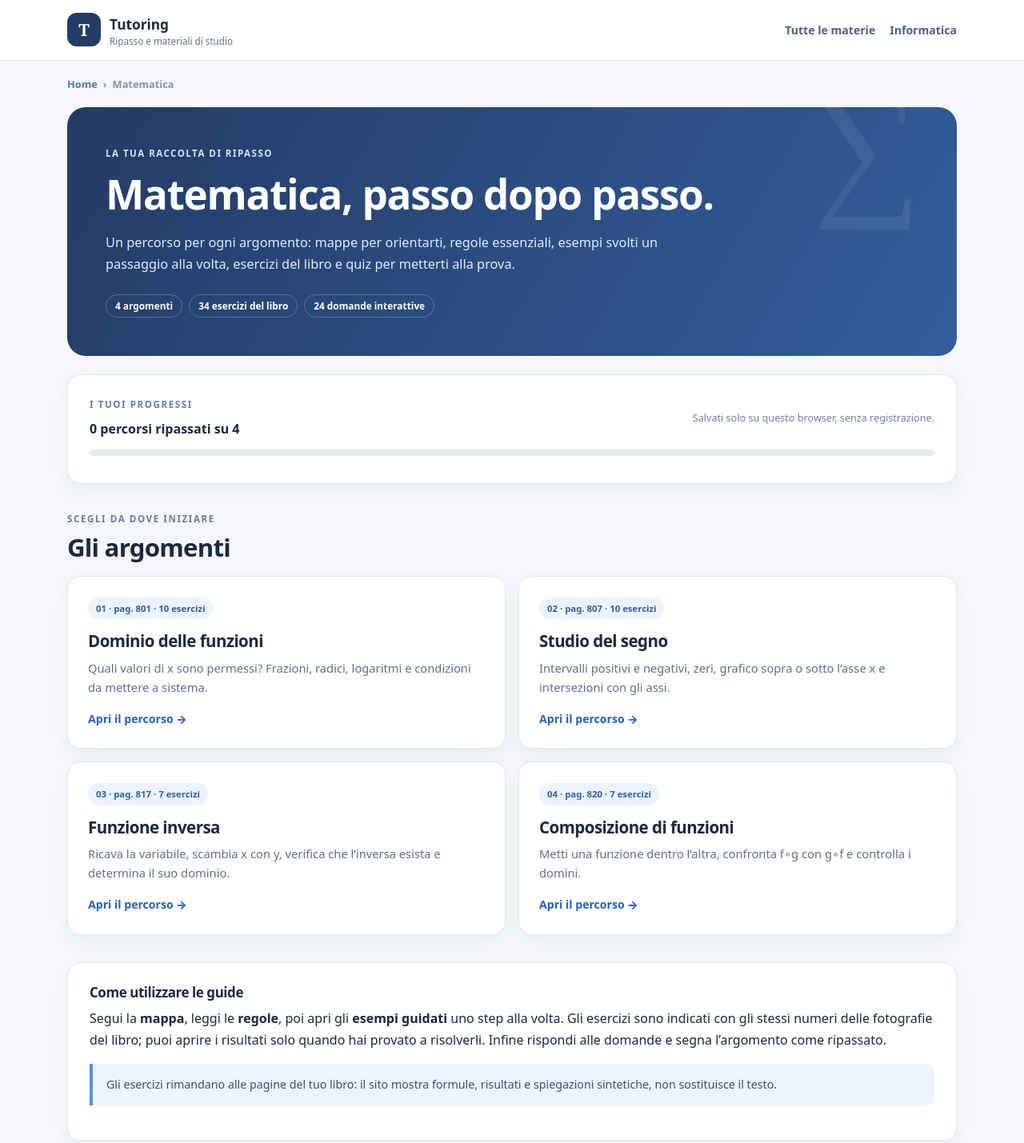
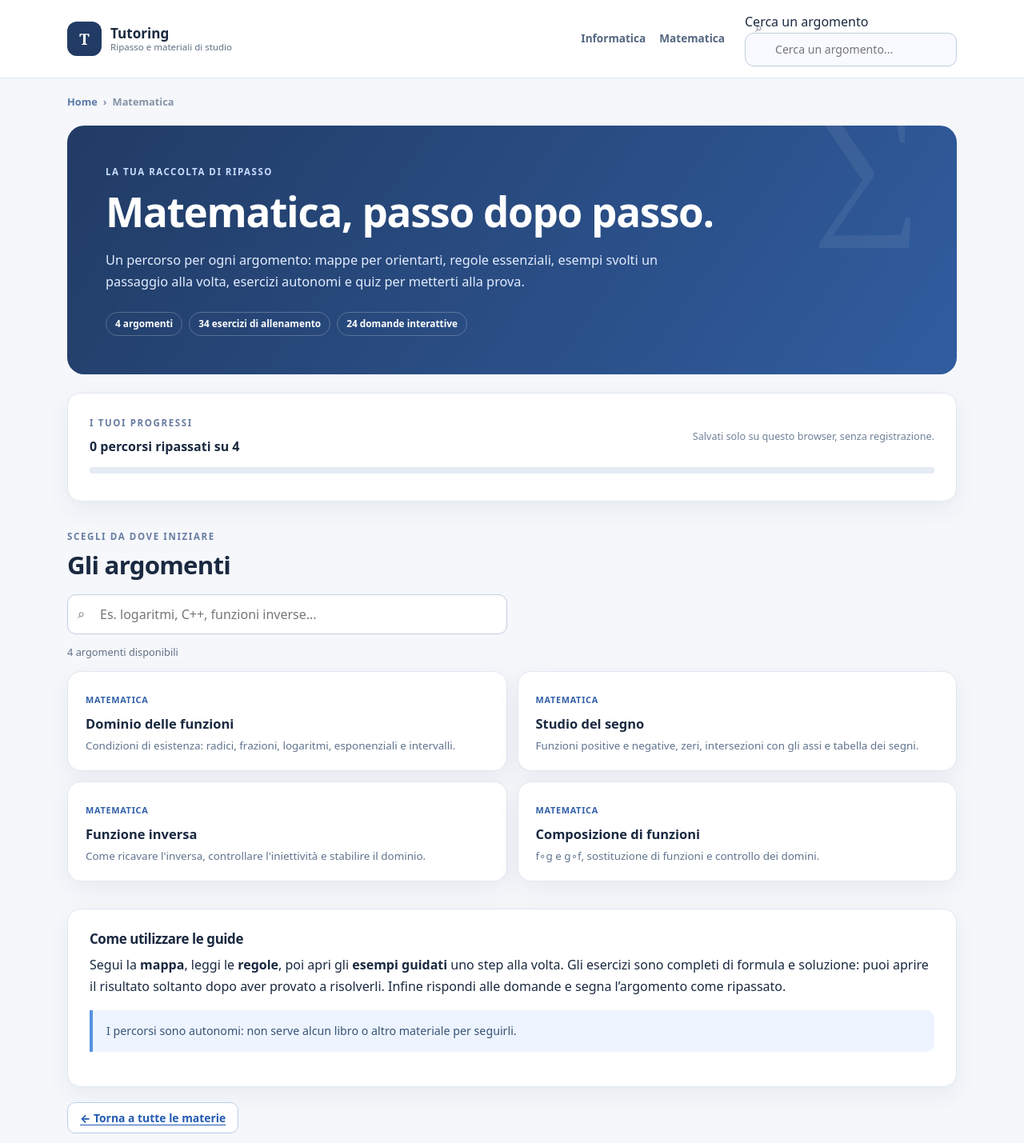
Before and after one commit to andreoid87/tutoring, a plain HTML site: page matematica/index.html in a window 1280 px wide. Shown: the top 1429 px of the page at 80% size. Drawn offline with Linux system fonts and the light colour scheme.

Commit message:
Uniforma l'indice Matematica e rimuove riferimenti al libro

```diff
--- a/matematica/index.html
+++ b/matematica/index.html
@@ -7,15 +7,13 @@
 <meta name="description" content="Ripasso di matematica: dominio, studio del segno, funzione inversa e composizione, con mappe, esempi, esercizi e verifiche.">
 <title>Matematica | Tutoring</title>
 <link rel="stylesheet" href="assets/guida.css">
+<link rel="stylesheet" href="../assets/site.css">
+<script defer src="../assets/site.js" data-root="../"></script>
 </head>
 <body>
-<header class="top"><div class="wrap top-inner">
-<a class="identity" href="../"><span class="brand-icon">T</span><span>Tutoring<small>Ripasso e materiali di studio</small></span></a>
-<nav class="top-links" aria-label="Navigazione"><a href="../">Tutte le materie</a><a href="../informatica/">Informatica</a></nav>
-</div></header>
 <main class="wrap">
 <nav class="crumbs" aria-label="Percorso di navigazione"><a href="../">Home</a><span>›</span>Matematica</nav>
-<section class="hero" aria-labelledby="titolo"><div class="eyebrow">La tua raccolta di ripasso</div><h1 id="titolo">Matematica, passo dopo passo.</h1><p>Un percorso per ogni argomento: mappe per orientarti, regole essenziali, esempi svolti un passaggio alla volta, esercizi del libro e quiz per metterti alla prova.</p><div class="stats"><span class="stat">4 argomenti</span><span class="stat">34 esercizi del libro</span><span class="stat">24 domande interattive</span></div></section>
+<section class="hero" aria-labelledby="titolo"><div class="eyebrow">La tua raccolta di ripasso</div><h1 id="titolo">Matematica, passo dopo passo.</h1><p>Un percorso per ogni argomento: mappe per orientarti, regole essenziali, esempi svolti un passaggio alla volta, esercizi autonomi e quiz per metterti alla prova.</p><div class="stats"><span class="stat">4 argomenti</span><span class="stat">34 esercizi di allenamento</span><span class="stat">24 domande interattive</span></div></section>
 <section class="panel" aria-label="I tuoi progressi">
 <div style="display:flex;align-items:center;justify-content:space-between;gap:13px;flex-wrap:wrap">
 <div><div class="section-label">I tuoi progressi</div><strong><span id="progress">0</span> percorsi ripassati su 4</strong></div>
@@ -24,32 +22,15 @@
 </section>
 <section aria-labelledby="argomenti" style="margin:34px 0">
 <div class="section-label">Scegli da dove iniziare</div><h2 id="argomenti">Gli argomenti</h2>
-<div class="matters">
-<a class="matter" href="dominio/">
-<span class="count">01 · pag. 801 · 10 esercizi</span><h3>Dominio delle funzioni</h3>
-<p>Quali valori di x sono permessi? Frazioni, radici, logaritmi e condizioni da mettere a sistema.</p><div class="go">Apri il percorso → <span class="mini" id="done-dominio"></span></div>
-</a>
-<a class="matter" href="segno/">
-<span class="count">02 · pag. 807 · 10 esercizi</span><h3>Studio del segno</h3>
-<p>Intervalli positivi e negativi, zeri, grafico sopra o sotto l’asse x e intersezioni con gli assi.</p><div class="go">Apri il percorso → <span class="mini" id="done-segno"></span></div>
-</a>
-<a class="matter" href="inversa/">
-<span class="count">03 · pag. 817 · 7 esercizi</span><h3>Funzione inversa</h3>
-<p>Ricava la variabile, scambia x con y, verifica che l’inversa esista e determina il suo dominio.</p><div class="go">Apri il percorso → <span class="mini" id="done-inversa"></span></div>
-</a>
-<a class="matter" href="composizione/">
-<span class="count">04 · pag. 820 · 7 esercizi</span><h3>Composizione di funzioni</h3>
-<p>Metti una funzione dentro l’altra, confronta f∘g con g∘f e controlla i domini.</p><div class="go">Apri il percorso → <span class="mini" id="done-composizione"></span></div>
-</a>
-</div></section>
-<div class="panel"><h3>Come utilizzare le guide</h3><p>Segui la <strong>mappa</strong>, leggi le <strong>regole</strong>, poi apri gli <strong>esempi guidati</strong> uno step alla volta. Gli esercizi sono indicati con gli stessi numeri delle fotografie del libro; puoi aprire i risultati solo quando hai provato a risolverli. Infine rispondi alle domande e segna l’argomento come ripassato.</p><div class="tip">Gli esercizi rimandano alle pagine del tuo libro: il sito mostra formule, risultati e spiegazioni sintetiche, non sostituisce il testo.</div></div>
+<div data-topic-catalog="matematica"></div></section>
+<div class="panel"><h3>Come utilizzare le guide</h3><p>Segui la <strong>mappa</strong>, leggi le <strong>regole</strong>, poi apri gli <strong>esempi guidati</strong> uno step alla volta. Gli esercizi sono completi di formula e soluzione: puoi aprire il risultato soltanto dopo aver provato a risolverli. Infine rispondi alle domande e segna l’argomento come ripassato.</p><div class="tip">I percorsi sono autonomi: non serve alcun libro o altro materiale per seguirli.</div></div>
 <div class="home-link"><a class="btn" href="../">← Torna a tutte le materie</a></div>
 </main>
 <footer><div class="wrap">Tutoring · Matematica <span style="float:right"><a href="../">Homepage</a></span></div></footer>
 <script>
 (function(){
   var ids=['dominio','segno','inversa','composizione'],count=0;
-  ids.forEach(function(id){try{if(localStorage.getItem('tutoring-matematica-v1:'+id)==='1'){count++;document.getElementById('done-'+id).textContent='· ✓ ripassato'}}catch(e){}});
+  ids.forEach(function(id){try{if(localStorage.getItem('tutoring-matematica-v1:'+id)==='1'){count++}}catch(e){}});
   document.getElementById('progress').textContent=count;
   document.getElementById('progressbar').style.width=(count/4*100)+'%';
 })();
```
